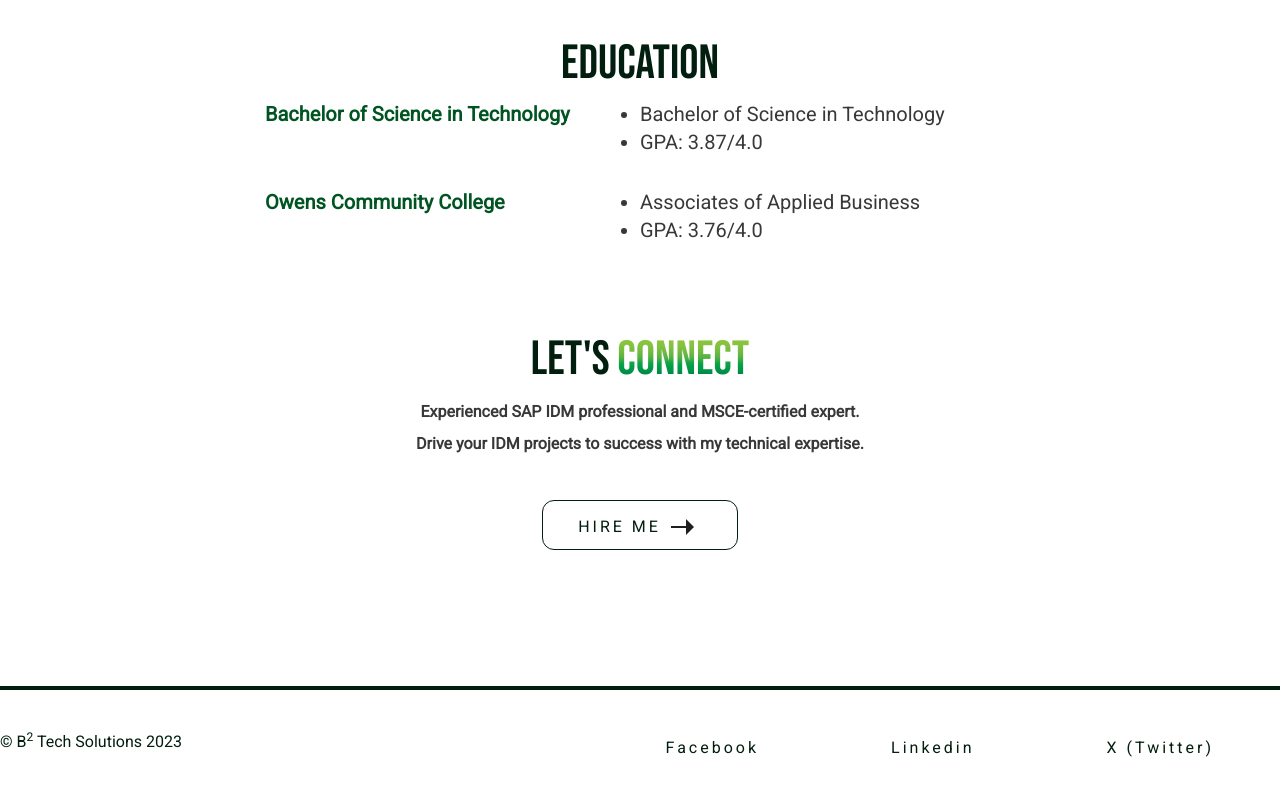
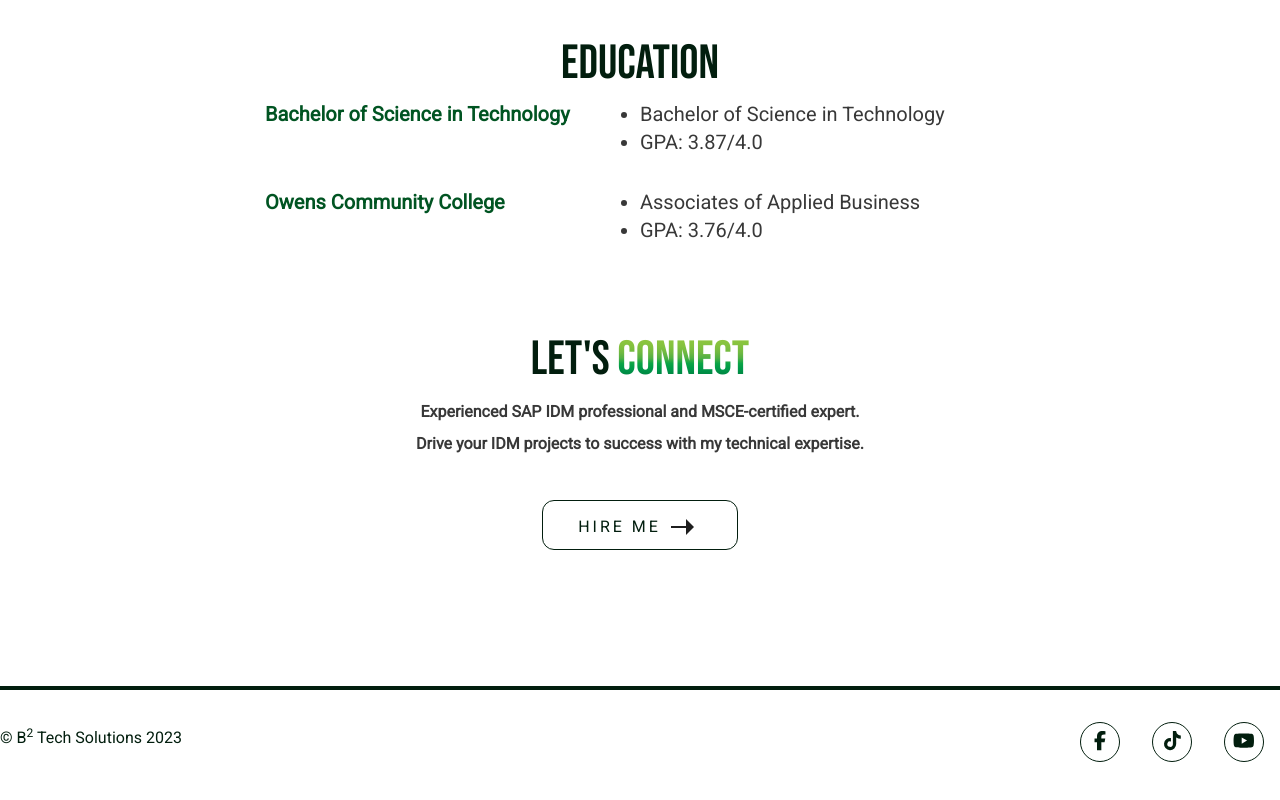
Before and after one commit to Todd-Productions/b2-tech-solutions, a Next.js app: page /about in a window 1280 px wide. Shown: the part 5712-6512 px from the top of the page. Built offline with nearby package versions, Linux system fonts and the light colour scheme.

Commit message:
Updated footer links and made labels icons

```diff
--- a/src/data/siteMeta.ts
+++ b/src/data/siteMeta.ts
@@ -1,4 +1,10 @@
-import { INavLink } from "@/types"
+import {
+  faTiktok,
+  faFacebookF,
+  faYoutube,
+} from "@fortawesome/free-brands-svg-icons"
+
+import { INavLink, IFooterLink } from "@/types"
 
 export const navLinks: INavLink[] = [
   {
@@ -19,18 +25,18 @@ export const navLinks: INavLink[] = [
   },
 ]
 
-export const footerLinks: INavLink[] = [
+export const footerLinks: IFooterLink[] = [
   {
-    label: "Facebook",
+    icon: faFacebookF,
     url: "https://www.facebook.com/b2techOhio/",
   },
   {
-    label: "Linkedin",
-    url: "https://www.linkedin.com/in/brandonbollin/",
+    icon: faTiktok,
+    url: "https://www.tiktok.com/@b2technicalsolutions",
   },
   {
-    label: "X (Twitter)",
-    url: "https://twitter.com/b2techOhio",
+    icon: faYoutube,
+    url: "https://www.youtube.com/@B2TechnicalSolutions",
   },
 ]
 
--- a/src/ui/molecules/Footer/Footer.tsx
+++ b/src/ui/molecules/Footer/Footer.tsx
@@ -1,17 +1,20 @@
 import React from "react"
-import Link from "next/link"
 import slugify from "slugify"
 
-import { INavLink } from "../../../types"
-import { Wrapper, Button } from "../../atoms"
+import { IFooterLink } from "@/types"
+import { Wrapper, Icon } from "../../atoms"
+
+// @types
+
 import "./footer.css"
 
 export interface FooterProps {
-  links: INavLink[]
+  links: IFooterLink[]
 }
 
 const Footer: React.FC<FooterProps> = (props) => {
   const { links } = props
+
   return (
     <footer>
       <Wrapper>
@@ -23,13 +26,17 @@ const Footer: React.FC<FooterProps> = (props) => {
           </div>
           <div className="flex flex-col md:flex-row items-center">
             {links.map((link) => (
-              <Link
+              <a
                 className="footer-link mx-4 p-0"
                 href={link.url}
-                key={slugify(link.label)}
+                key={slugify(link.url)}
+                target="_blank"
+                rel="noopener noreferrer"
               >
-                <Button>{link.label}</Button>
-              </Link>
+                <div className="icon-span border border-black-500 p-2 rounded-full w-10 h-10 flex items-center justify-center">
+                  <Icon icon={link.icon} />
+                </div>
+              </a>
             ))}
           </div>
         </div>
--- a/src/ui/molecules/Footer/footer.css
+++ b/src/ui/molecules/Footer/footer.css
@@ -1,13 +1,11 @@
 @import "tailwindcss/base";
 
 .footer-link div {
-  border: none;
   margin: 0;
   padding: 0;
 }
 
 .footer-link button {
-  border: none !important;
   margin: 0 15px !important;
 }
 
@@ -22,3 +20,18 @@
     }
   }
 }
+
+.icon-span div {
+  font-size: 1.2rem;
+  padding: 0.5rem;
+}
+
+.icon-span:hover div {
+  transform: scale(1.1);
+  transition: transform 0.2s;
+}
+
+.icon-span:hover {
+  transform: scale(1.1);
+  transition: transform 0.2s;
+}
```
Also changed, not shown: src/types/index.d.ts (+7 -0 lines).
